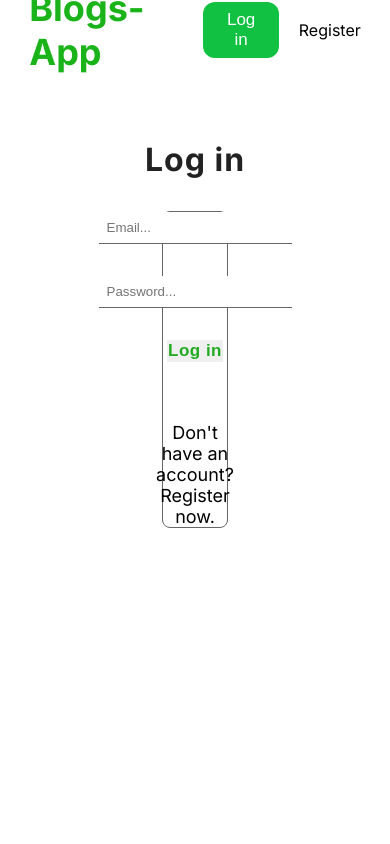
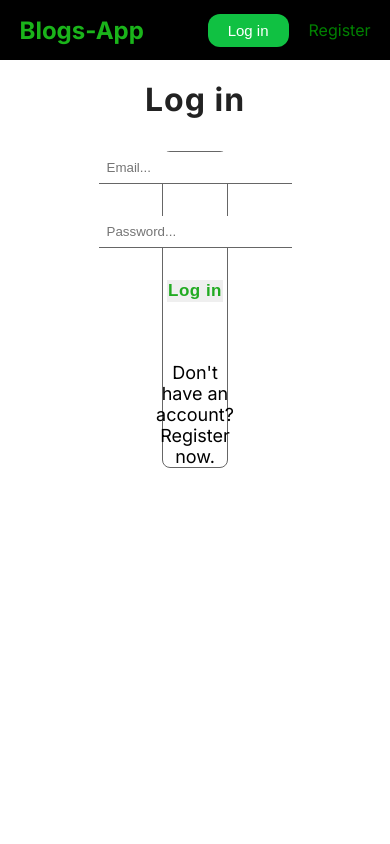
Before and after one commit to himanshi-sharma-123/Blogs-app, a Next.js app: page /login in a window 390 px wide. Shown: the top 844 px of the page. Built offline with nearby package versions, Linux system fonts and the light colour scheme; no server answers.

Commit message:
navbar ui and responsiveness

```diff
--- a/src/components/navbar/Navbar.jsx
+++ b/src/components/navbar/Navbar.jsx
@@ -67,7 +67,9 @@ const Navbar = () => {
               >
                 Log in
               </button>
-              <Link href="/register">Register</Link>
+              <Link className={classes.register} href="/register">
+                Register
+              </Link>
             </>
           )}
         </ul>
--- a/src/components/navbar/navbar.module.css
+++ b/src/components/navbar/navbar.module.css
@@ -3,7 +3,8 @@
   z-index: 999;
   height: 60px;
   width: 100%;
-  background-color: white;
+  /* background-color: white; */
+  background-color: black;
   box-shadow: 2px 5px 27px -8ox rgba(0, 0, 0, 0.1);
   display: flex;
   justify-content: center;
@@ -30,6 +31,8 @@
   display: flex;
   align-items: center;
   gap: 1.25rem;
+  color: green;
+  font-size: large;
 }
 
 .right > div > img {
@@ -92,3 +95,41 @@
   top: 0.3rem;
   right: 0.3rem;
 }
+
+@media only screen and (max-width: 768px) {
+  .container {
+    position: fixed;
+    width: 100%;
+    left: 0;
+    top: 0;
+    z-index: 999;
+  }
+
+  .wrapper {
+    width: 90%;
+  }
+
+  .left {
+    font-size: 24px;
+  }
+
+  .right {
+    font-size: medium;
+  }
+
+  .logout {
+    font-size: 15px;
+  }
+
+  .create {
+    font-size: 16px;
+  }
+
+  .login {
+    font-size: 15px;
+  }
+
+  .dropdown {
+    right: 1rem;
+  }
+}
```
